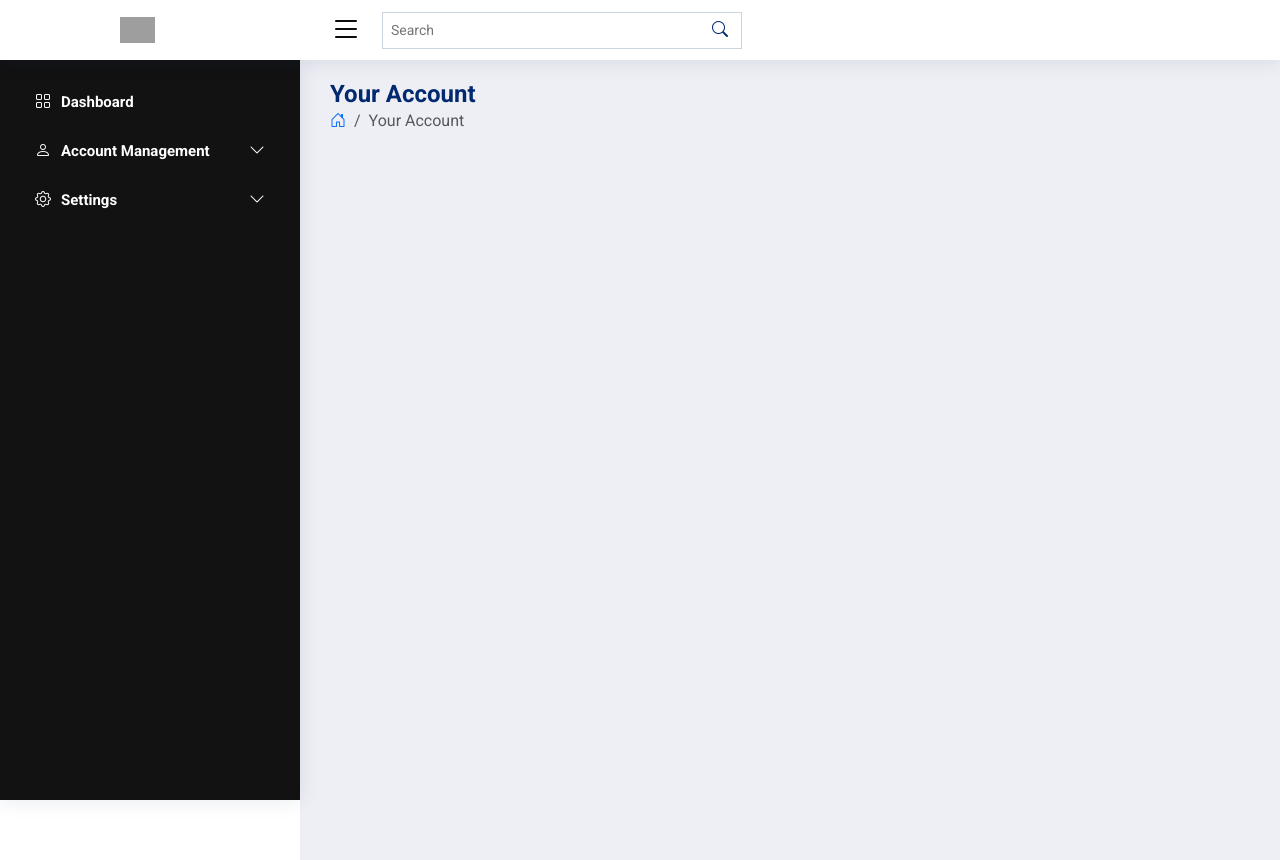
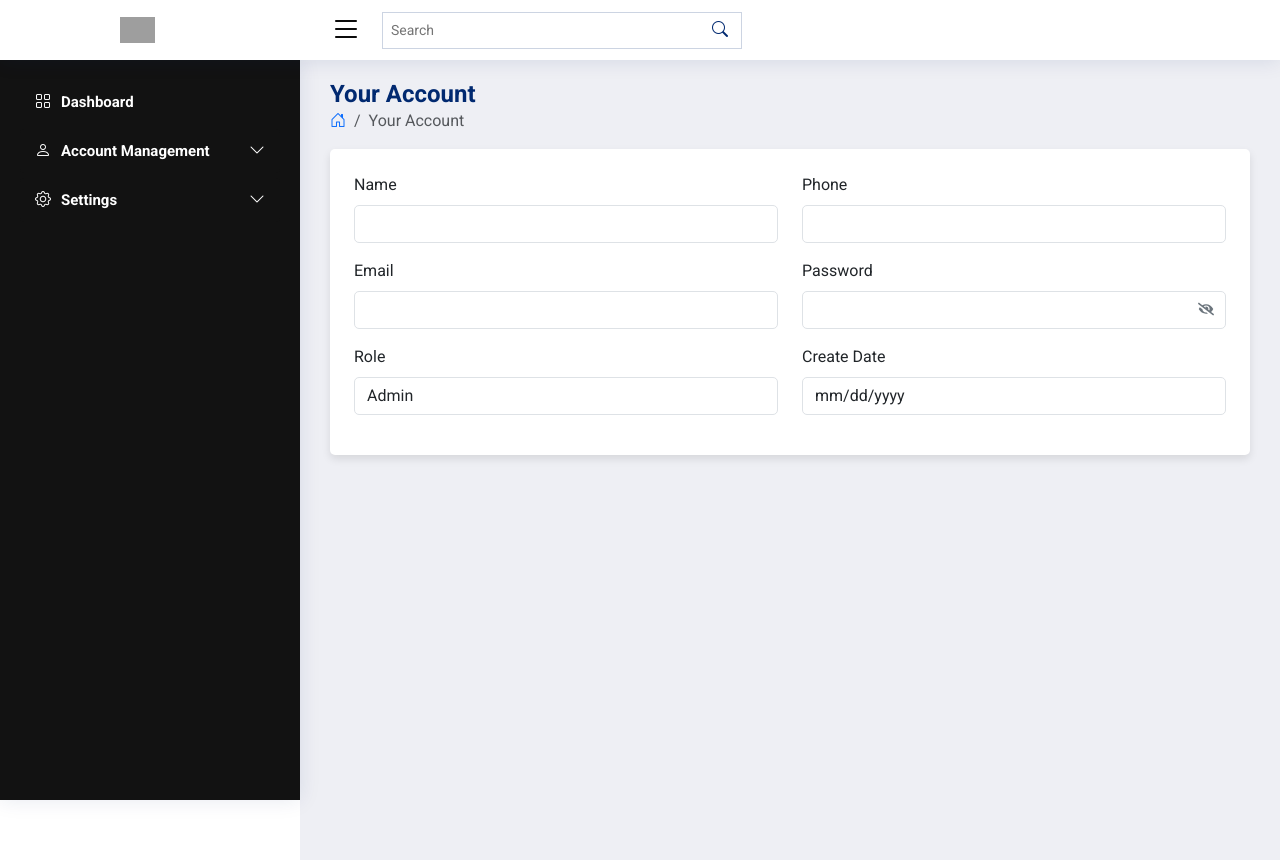
Before and after one commit to totrieuvy/smartphone, a React (Vite) app: page /admin/adminaccount in a window 1280 px wide. Built offline with nearby package versions, Linux system fonts and the light colour scheme; no server answers; grey boxes are pictures that could not be loaded; the HTML template or start-up script is replaced by a standard one.

Commit message:
add admin account page

```diff
--- a/src/pages/admin/AdminAccount/AdminAccount.css
+++ b/src/pages/admin/AdminAccount/AdminAccount.css
@@ -0,0 +1,30 @@
+.admin-account-form {
+    background-color: #fff;
+    border-radius: 5px;
+    box-shadow: 0 4px 8px rgba(0, 0, 0, 0.1);
+}
+
+.admin-account-form .form-control,
+.admin-account-form .form-select {
+    border-radius: 5px;
+}
+
+.password-input-container {
+    position: relative;
+}
+
+.password-input-container input {
+    padding-right: 2rem;
+    /* Ensure input text doesn't overlap with the icon */
+}
+
+.password-toggle-icon {
+    position: absolute;
+    right: 0.75rem;
+    top: 70%;
+    /* Adjusts vertical alignment */
+    transform: translateY(-50%);
+    cursor: pointer;
+    color: #6c757d;
+    /* Optional: makes the icon a soft gray */
+}
--- a/src/pages/admin/AdminAccount/AdminAccount.jsx
+++ b/src/pages/admin/AdminAccount/AdminAccount.jsx
@@ -1,13 +1,124 @@
-import React from 'react'
-import "./AdminAccount.css"
-import PageTitle from '../AdditionalSections/PageTitle/PageTitle'
+import React, { useState, useEffect } from 'react';
+import axios from 'axios';
+import './AdminAccount.css';
+import PageTitle from '../AdditionalSections/PageTitle/PageTitle';
+import { FaEye, FaEyeSlash } from 'react-icons/fa';
 
 const AdminAccount = () => {
+  const [formData, setFormData] = useState({
+    username: '',
+    email: '',
+    role: 'Admin', // Setting default role as Admin
+    phone: '',
+    createDate: '',
+  });
+
+  const [showPassword, setShowPassword] = useState(false);
+
+  // Fetch admin data on component mount
+  useEffect(() => {
+    axios.get('https://6692a166346eeafcf46da14d.mockapi.io/account/1') // Assuming admin ID is 1
+      .then(response => {
+        setFormData(prevData => ({
+          ...prevData,
+          ...response.data // Merge existing defaults with fetched data
+        }));
+      })
+      .catch(error => {
+        console.error("There was an error fetching the admin data!", error);
+      });
+  }, []);
+
+  const togglePasswordVisibility = () => {
+    setShowPassword(prevShowPassword => !prevShowPassword);
+  };
+
   return (
-    <main id='main' className='main'>
-      <PageTitle page="Your Account"/>
+    <main id="main" className="main">
+      <PageTitle page="Your Account" />
+      <form className="admin-account-form p-4">
+        <div className="row">
+          <div className="col-md-6">
+            <div className="mb-3">
+              <label htmlFor="name" className="form-label">Name</label>
+              <input
+                type="text"
+                className="form-control"
+                id="username"
+                name="username"
+                value={formData.username || ''}
+                readOnly
+              />
+            </div>
+            <div className="mb-3">
+              <label htmlFor="email" className="form-label">Email</label>
+              <input
+                type="email"
+                className="form-control"
+                id="email"
+                name="email"
+                value={formData.email || ''}
+                readOnly
+              />
+            </div>
+            <div className="mb-3">
+              <label htmlFor="role" className="form-label">Role</label>
+              <input
+                type="text"
+                className="form-control"
+                id="role"
+                name="role"
+                value={formData.role || ''}
+                readOnly
+              />
+            </div>
+          </div>
+
+          <div className="col-md-6">
+            <div className="mb-3">
+              <label htmlFor="phone" className="form-label">Phone</label>
+              <input
+                type="tel"
+                className="form-control"
+                id="phone"
+                name="phone"
+                value={formData.phone || ''}
+                readOnly
+              />
+            </div>
+            <div className="mb-3 password-input-container">
+              <label htmlFor="password" className="form-label">Password</label>
+              <input
+                type={showPassword ? "text" : "password"}
+                className="form-control"
+                id="password"
+                name="password"
+                value={formData.password || ''}
+                readOnly
+              />
+              <span
+                className="password-toggle-icon"
+                onClick={togglePasswordVisibility}
+              >
+                {showPassword ? <FaEye /> : <FaEyeSlash />}
+              </span>
+            </div>
+            <div className="mb-3">
+              <label htmlFor="createDate" className="form-label">Create Date</label>
+              <input
+                type="date"
+                className="form-control"
+                id="createDate"
+                name="createDate"
+                value={formData.createDate || ''}
+                readOnly
+              />
+            </div>
+          </div>
+        </div>
+      </form>
     </main>
-  )
-}
+  );
+};
 
-export default AdminAccount
+export default AdminAccount;
```
